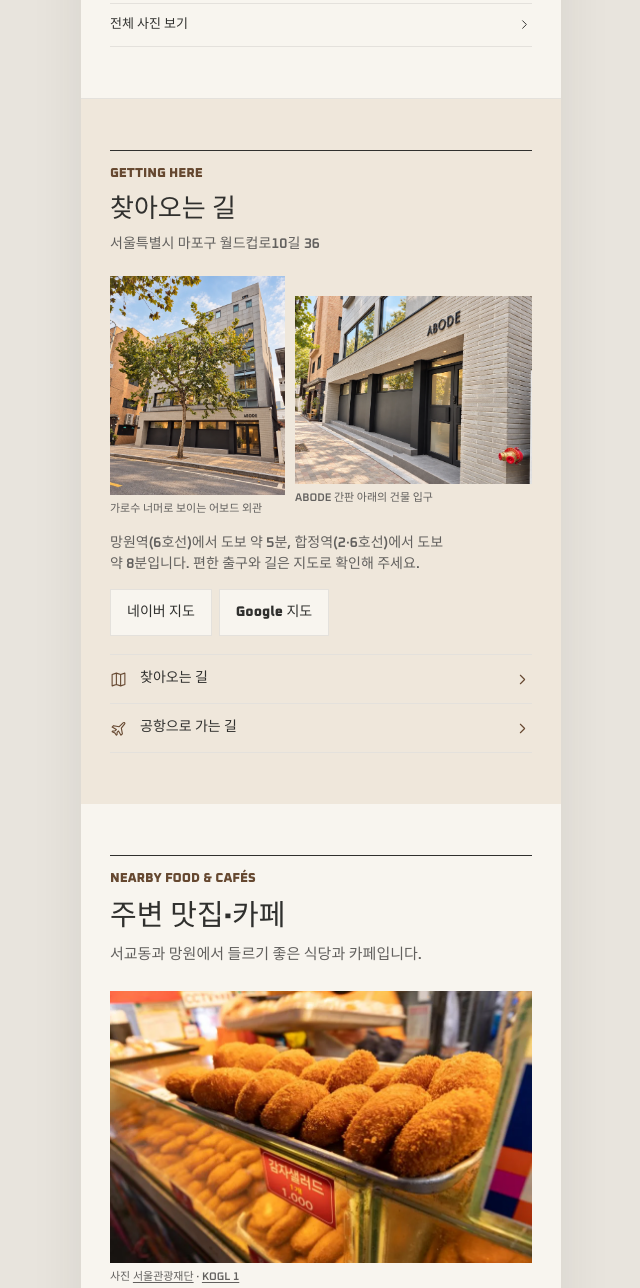
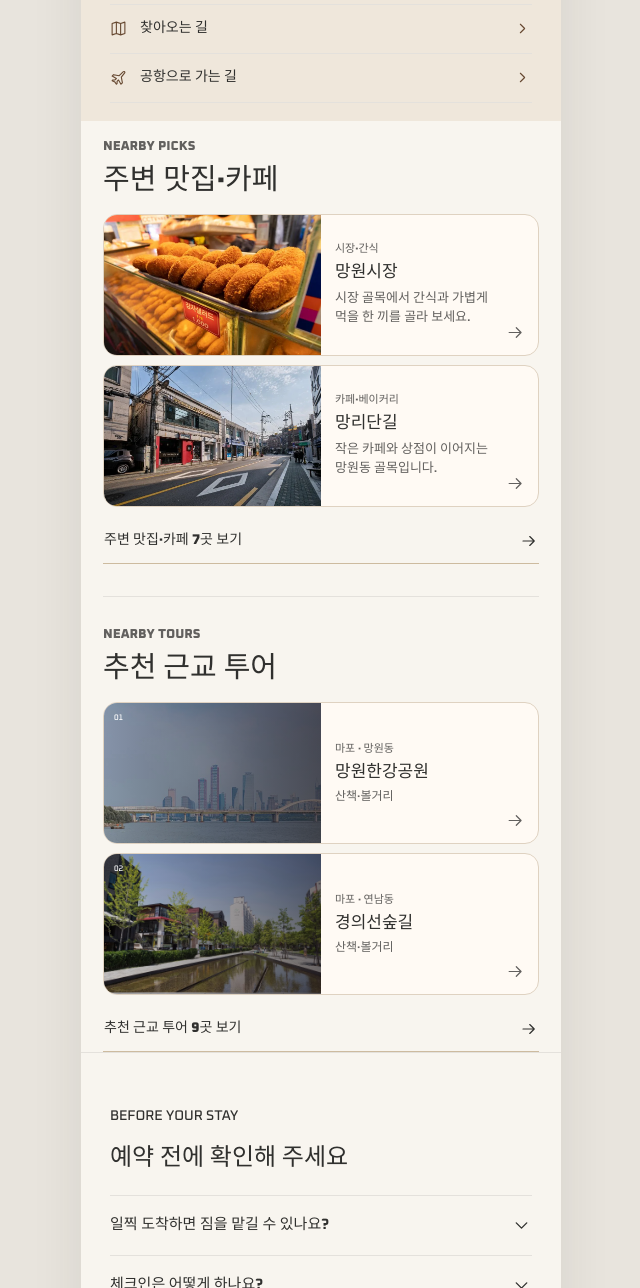
Before and after one commit to checkindirector/mobileguide_abode, a website with bundled scripts: page index.html in a window 1280 px wide. Shown: the part 3057-4345 px from the top of the page, without its empty margins (319-959 px from the left). Built offline with nearby package versions, Linux system fonts and the light colour scheme.

Commit message:
Match ABODE home previews to Another House

```diff
--- a/assets/app.js
+++ b/assets/app.js
@@ -25,6 +25,7 @@ const paths = {
   plane:'M21 5c0-1.5-1.5-2-2.5-1L13 9.5 5 8l-2 2 6 3.5-2 2H4l-1 1 4 2 2 3 1-1v-3l2-2 3.5 6 2-2-1.5-8L21 5Z',
   food:'M4 3v6c0 2 1 3 3 3s3-1 3-3V3m-3 0v18m12-18c-3 1-5 5-5 9h5m0-9v18',
   down:'m6 9 6 6 6-6', left:'m15 6-6 6 6 6', right:'m9 6 6 6-6 6',
+  forward:'M4 12h15m-6-6 6 6-6 6',
   close:'m6 6 12 12M18 6 6 18', copy:'M8 8h12v12H8zM16 4H4v12',
   expand:'M14 4h6v6m0-6-6 6M4 14v6h6m-6 0 6-6',
   search:'M10.5 3a7.5 7.5 0 1 0 0 15 7.5 7.5 0 1 0 0-15Zm5.3 12.8L21 21',
@@ -81,7 +82,8 @@ function sectionHeading(english, title, description = '') {
 }
 
 function siteFooter() {
-  return `<footer class="footer"><a class="wordmark" href="#home" aria-label="${t('brand')} · ${t('home')}">${brandMark}</a><p>${t('addresses')}</p><p>${t('stayBrand')}</p></footer>`;
+  const credits = route === 'home' ? `<details class="photo-credits"><summary>${t('photoSources')}</summary><ul>${places.filter(({ query }) => neighborhoodPhotos[query]).map((place) => `<li>${localize(place.name)} · ${photoAttribution(neighborhoodPhotos[place.query])}</li>`).join('')}</ul></details>` : '';
+  return `<footer class="footer"><a class="wordmark" href="#home" aria-label="${t('brand')} · ${t('home')}">${brandMark}</a><p>${t('addresses')}</p><p>${t('stayBrand')}</p>${credits}</footer>`;
 }
 
 function bookingBlock(isPage = false) {
@@ -130,13 +132,15 @@ function propertyPhoto(id) {
 }
 
 function roomsEditorial() {
-  const spread = [['dining','room-spread-lead'],['room-401','room-spread-bedroom'],['bathroom','room-spread-detail']];
-  return `<section class="section home-rooms">
-    <header class="editorial-heading">${sectionHeading('ROOMS & SPACES',t('roomTitle'),t('roomIntro'))}</header>
+  const spread = ['dining','room-401','bathroom'];
+  return `<section class="section home-rooms" aria-labelledby="home-room-title">
+    <header class="room-preview-heading">
+      <div><p class="room-preview-headline" lang="en">A warm stay<br>in Seogyo.</p><p class="eyebrow">ROOM PHOTOS</p><h2 id="home-room-title">${t('roomTitle')}</h2></div>
+      <a href="#rooms" aria-label="${t('galleryLink')}" class="room-preview-all"><span lang="en">VIEW ALL ↗</span></a>
+    </header>
     <div class="room-preview">
-      ${spread.map(([id,layout]) => `<a class="${layout}" href="#rooms" aria-label="${caption(id)} · ${t('galleryLink')}">${propertyPhoto(id)}</a>`).join('')}
+      ${spread.map((id) => `<a href="#rooms">${image(id)}</a>`).join('')}
     </div>
-    ${link('#rooms',`${t('galleryLink')}${icon('right')}`,'editorial-link editorial-action')}
   </section>`;
 }
 
@@ -171,12 +175,10 @@ function home() {
   <section class="section essentials">${sectionHeading('STAY ESSENTIALS',t('essentials'))}${quickLinks()}</section>
   <section class="section intro" id="intro">
     <header class="editorial-heading">${sectionHeading('ABODE JOURNAL',t('introTitle'),t('introText'))}</header>
-    ${propertyPhoto('room-201')}
   </section>
   ${roomsEditorial()}
   ${arrivalEditorial()}
-  ${nearbyPreview('food',t('food'),t('localFoodIntro'))}
-  ${nearbyPreview('tours',t('tours'),t('toursIntro'))}
+  <div class="home-neighborhood">${nearbyPreview('food')}${nearbyPreview('tours')}</div>
   ${faqBlock()}
   <section class="section guide-teaser">${sectionHeading('GUEST GUIDE',t('know'))}${guideLinks()}</section>
   ${bookingBlock()}`;
@@ -297,30 +299,34 @@ function placesFor(detail) {
   return places;
 }
 
-function neighborhoodPhoto(place) {
-  const { id,width,height,credit,author,source,license,terms,adapted } = neighborhoodPhotos[place.query];
-  return `<figure class="neighborhood-photo">
-    <img src="${imagePath(id)}" width="${width}" height="${height}" alt="" loading="lazy" decoding="async">
-    <figcaption>${t('photoCredit')} ${external(source,author ?? t(credit),'photo-credit-link')} · ${external(terms,license,'photo-credit-link')}${adapted ? ` · ${t('photoAdapted')}` : ''}</figcaption>
-  </figure>`;
+function photoAttribution({ credit,author,source,license,terms,adapted }) {
+  return `${external(source,author ?? t(credit),'photo-credit-link')} · ${external(terms,license,'photo-credit-link')}${adapted ? ` · ${t('photoAdapted')}` : ''}`;
 }
 
-function placeMap(place) {
-  return external(naver(place.query),`<span class="visually-hidden">${localize(place.name)} · </span>${t('viewMap')}${icon('right')}`,'editorial-link place-map');
+function neighborhoodImage({ id,width,height }) {
+  return `<img src="${imagePath(id)}" width="${width}" height="${height}" alt="" loading="lazy" decoding="async">`;
 }
 
-function nearbyPreview(detail, title, intro) {
+function neighborhoodPhoto(place) {
+  const photo = neighborhoodPhotos[place.query];
+  return `<figure class="neighborhood-photo">${neighborhoodImage(photo)}<figcaption>${t('photoCredit')} ${photoAttribution(photo)}</figcaption></figure>`;
+}
+
+function nearbyPreview(detail) {
+  const tours = detail === 'tours';
   const inSection = placesFor(detail);
-  const stories = inSection.filter(({ query }) => neighborhoodPhotos[query]);
-  const cafe = detail === 'food' && inSection.find(({ category,featured,query }) => category === 'cafes' && featured && !neighborhoodPhotos[query]);
-  return `<section class="section local-teaser neighborhood-${detail}">
-    <header class="editorial-heading">${sectionHeading(detail === 'food' ? 'NEARBY FOOD & CAFÉS' : 'NEARBY TOURS',title,intro)}</header>
-    <div class="place-spread">${stories.map((place) => `<article class="editorial-place">
-      ${neighborhoodPhoto(place)}
-      <div class="editorial-place-copy"><p class="editorial-category">${t(place.category)}</p><h3>${localize(place.name)}</h3><p class="body-copy">${localize(place.about)}</p>${placeMap(place)}</div>
-    </article>`).join('')}</div>
-    ${cafe ? `<article class="neighborhood-cafe"><div><p class="editorial-category">${t(cafe.category)}</p><h3>${localize(cafe.name)}</h3><p class="body-copy">${localize(cafe.about)}</p></div>${placeMap(cafe)}</article>` : ''}
-    ${link(`#local/${detail}`,`${t('allPlaces')}${icon('right')}`,'editorial-link editorial-action')}
+  const picks = inSection.filter(({ featured,query }) => featured && neighborhoodPhotos[query]).slice(0,2);
+  const href = `#local/${detail}`;
+  const title = t(tours ? 'homeTours' : 'food');
+  const more = t(tours ? 'homeToursMore' : 'homeFoodMore').replace('{n}',inSection.length);
+  return `<section class="nearby-preview neighborhood-${detail}" aria-labelledby="home-nearby-${detail}">
+    <p class="eyebrow" lang="en">${tours ? 'NEARBY TOURS' : 'NEARBY PICKS'}</p><h2 id="home-nearby-${detail}">${title}</h2>
+    <div class="nearby-list">${picks.map((place,i) => `<a class="nearby-card" href="${href}">
+      <span class="nearby-card-media">${neighborhoodImage(neighborhoodPhotos[place.query])}${tours ? `<span class="nearby-card-number" aria-hidden="true">${formatNumber(i+1)}</span>` : ''}</span>
+      <span class="nearby-card-copy"><small>${tours && place.area ? localize(place.area) : t(place.category)}</small><strong>${localize(place.name)}</strong><span class="nearby-card-description">${tours ? t(place.category) : localize(place.about)}</span></span>
+      ${icon('forward')}
+    </a>`).join('')}</div>
+    ${link(href,`<span>${more}</span>${icon('forward')}`,'nearby-all')}
   </section>`;
 }
 
--- a/assets/content.js
+++ b/assets/content.js
@@ -78,8 +78,8 @@ export const arrival = {
 export const places = [
   { group:'food', category:'market', featured:true, query:'망원시장', name:['망원시장','Mangwon Market','望遠市場','望远市场','望遠市場'], about:['시장 골목에서 간식과 가볍게 먹을 한 끼를 골라 보세요.','Pick up a snack or a casual meal in this neighborhood market.','市場の路地でおやつや軽い食事を探してみましょう。','在街坊市场选些小吃，或简单吃一餐。','在街坊市場挑些小吃，或簡單吃一餐。'], source:'https://access.visitkorea.or.kr/ms/detail.do?cotId=2e79d923-c59c-4058-b6c2-fbe316910e33' },
   { group:'food', category:'cafes', featured:true, query:'망리단길', name:['망리단길','Mangridan-gil','マンリダンギル','望理团路','望理團路'], about:['작은 카페와 상점이 이어지는 망원동 골목입니다.','A Mangwon neighborhood lane lined with small cafés and shops.','小さなカフェや店が並ぶ望遠洞の路地です。','望远洞一条聚集小咖啡馆和店铺的街巷。','望遠洞一條聚集小咖啡館與店舖的街巷。'], source:'https://korean.visitseoul.net/shopping/망리단길_/41785' },
-  { group:'walk', category:'walk', featured:true, query:'망원한강공원', name:['망원한강공원','Mangwon Hangang Park','望遠漢江公園','望远汉江公园','望遠漢江公園'], about:['강을 따라 걷거나 잔디에 앉아 쉬기 좋은 공원입니다.','Walk along the river or take a break on the lawn.','川沿いの散歩や芝生での休憩にぴったりの公園です。','适合沿江散步，或在草地上休息。','適合沿江散步，或在草地上休息。'], source:'https://hangang.seoul.go.kr/www/contents/668.do?mid=471' },
-  { group:'walk', category:'walk', featured:true, query:'경의선숲길 연남동', name:['경의선숲길','Gyeongui Line Forest Park','京義線スッキル','京义线森林公园','京義線森林公園'], about:['옛 철길을 따라 이어진 산책로를 걸으며 연남동을 둘러보세요.','Follow the former railway path and explore Yeonnam-dong along the way.','旧線路沿いの遊歩道を歩き、延南洞を散策できます。','沿旧铁路步道散步，顺路探索延南洞。','沿舊鐵路步道散步，順路探索延南洞。'], source:'https://korean.visitseoul.net/hallyu/도심-속-쉼터-경의선-숲길/KON017350' },
+  { group:'walk', category:'walk', featured:true, query:'망원한강공원', area:['마포 · 망원동','Mapo · Mangwon','麻浦・望遠洞','麻浦 · 望远洞','麻浦 · 望遠洞'], name:['망원한강공원','Mangwon Hangang Park','望遠漢江公園','望远汉江公园','望遠漢江公園'], about:['강을 따라 걷거나 잔디에 앉아 쉬기 좋은 공원입니다.','Walk along the river or take a break on the lawn.','川沿いの散歩や芝生での休憩にぴったりの公園です。','适合沿江散步，或在草地上休息。','適合沿江散步，或在草地上休息。'], source:'https://hangang.seoul.go.kr/www/contents/668.do?mid=471' },
+  { group:'walk', category:'walk', featured:true, query:'경의선숲길 연남동', area:['마포 · 연남동','Mapo · Yeonnam','麻浦・延南洞','麻浦 · 延南洞','麻浦 · 延南洞'], name:['경의선숲길','Gyeongui Line Forest Park','京義線スッキル','京义线森林公园','京義線森林公園'], about:['옛 철길을 따라 이어진 산책로를 걸으며 연남동을 둘러보세요.','Follow the former railway path and explore Yeonnam-dong along the way.','旧線路沿いの遊歩道を歩き、延南洞を散策できます。','沿旧铁路步道散步，顺路探索延南洞。','沿舊鐵路步道散步，順路探索延南洞。'], source:'https://korean.visitseoul.net/hallyu/도심-속-쉼터-경의선-숲길/KON017350' },
   { group:'walk', category:'walk', query:'홍대 걷고싶은거리', name:['홍대 걷고싶은거리','Hongdae Walking Street','弘大 散策通り','弘大步行街','弘大步行街'], about:['상점과 거리 공연이 모이는 홍대의 중심 거리입니다.','One of Hongdae’s main streets for shops and street performances.','店やストリートパフォーマンスが集まる弘大の中心通りです。','集聚商店和街头表演的弘大主要街道。','匯集商店和街頭表演的弘大主要街道。'], source:'https://korean.visitkorea.or.kr/detail/ms_detail.do?cotid=cde3497b-dcdc-4dd5-b941-38a69b88d9cc' },
   { group:'walk', category:'culture', featured:true, query:'문화비축기지', name:['문화비축기지','Oil Tank Culture Park','文化備蓄基地','文化储备基地','文化儲備基地'], about:['옛 석유 저장 시설을 전시와 공연을 위한 공간으로 바꾼 문화 공원입니다.','Former oil storage tanks now house exhibitions and performance spaces.','旧石油備蓄施設が展示や公演の空間に生まれ変わった文化公園です。','旧石油储存设施改建成展览和演出空间的文化公园。','舊石油儲存設施改建成展覽及演出空間的文化公園。'], source:'https://korean.visitseoul.net/area/parksseoul/KOP023543' },
   { group:'food', category:'cafes', featured:true, query:'루카스 초이스 서울 마포구 월드컵로10길 40', name:['루카스 초이스','Lucas Choice','ルーカスチョイス','Lucas Choice 咖啡馆','Lucas Choice 咖啡館'], about:['숙소 옆 월드컵로10길 40에 있는 카페입니다.','A café next to ABODE at 40 World Cup-ro 10-gil.','ABODEの隣、ワールドカップ路10ギル40にあるカフェです。','位于住宿隔壁、世界杯路10街40号的咖啡馆。','位於住宿隔壁、世界盃路10街40號的咖啡館。'] },
--- a/assets/i18n.js
+++ b/assets/i18n.js
@@ -103,8 +103,10 @@ const strings = {
   history:['역사·궁궐','History & palaces','歴史・宮殿','历史与宫殿','歷史與宮殿'],
   toursIntro:['마포의 산책 코스부터 서울의 문화와 역사까지 둘러보세요.','Explore Mapo on foot and discover Seoul’s culture and history.','麻浦の散歩コースからソウルの文化や歴史まで巡ってみましょう。','从麻浦漫步路线到首尔的文化与历史，尽情探索。','從麻浦漫步路線到首爾的文化與歷史，盡情探索。'],
   localFoodIntro:['서교동과 망원에서 들르기 좋은 식당과 카페입니다.','Places to eat and drink around Seogyo and Mangwon.','西橋洞や望遠で立ち寄りやすい飲食店やカフェです。','西桥洞与望远一带的餐馆和咖啡馆。','西橋洞與望遠一帶的餐館與咖啡館。'],
-  allPlaces:['모든 장소 보기','View all places','すべての場所を見る','查看所有地点','查看所有地點'],
-  viewMap:['지도에서 보기','Open map','地図で見る','查看地图','查看地圖'],
+  homeFoodMore:['주변 맛집·카페 {n}곳 보기','View {n} local food and café picks','周辺の飲食店・カフェ{n}選を見る','查看附近 {n} 处美食与咖啡馆','查看附近 {n} 處美食與咖啡館'],
+  homeTours:['추천 근교 투어','Nearby tours','近郊おすすめツアー','附近精选路线','附近精選路線'],
+  homeToursMore:['추천 근교 투어 {n}곳 보기','View {n} nearby tours','近郊スポット{n}選を見る','查看 {n} 个附近景点','查看 {n} 個附近景點'],
+  photoSources:['주변 사진 출처','Neighborhood photo credits','周辺写真の出典','周边照片来源','周邊照片來源'],
   photoCredit:['사진','Photo','写真','图片','圖片'],
   seoulTourism:['서울관광재단','Seoul Tourism Organization','ソウル観光財団','首尔观光财团','首爾觀光財團'],
   forestPhotographer:['한국관광공사 이범수','Lee Bumsu / Korea Tourism Organization','韓国観光公社 イ・ボムス','韩国旅游发展局 李范洙','韓國觀光公社 李范洙'],
--- a/assets/styles.css
+++ b/assets/styles.css
@@ -15,8 +15,6 @@
   --line: #E4E1DC;
   --sand: #EFE7DB;
   --journal-umber: #664830;
-  --journal-moss: #344A3B;
-  --journal-sage: #E8EDE3;
   --white: #FFF;
   --canvas: #E8E4DD;
   --width: 480px;
@@ -115,10 +113,8 @@ main:focus { outline: 0; }
 .intro .body-copy { font-size: 16px; line-height: 1.72; }
 .quick-help h2 { font-size: 25px; }
 .quick-help .eyebrow { font-size: 9px; font-weight: 500; }
-.home-rooms h2 { font-size: 24px; }
-.home-rooms .body-copy, .location-teaser .body-copy { font-size: 14px; line-height: 1.45; }
-.essentials .eyebrow, .location-teaser .eyebrow, .local-teaser .eyebrow { font-weight: 900; }
-.local-teaser h2 { font-size: 29px; }
+.location-teaser .body-copy { font-size: 14px; line-height: 1.45; }
+.essentials .eyebrow, .location-teaser .eyebrow { font-weight: 900; }
 .help-widget > .body-copy { font-size: 16px; line-height: 1.55; }
 :lang(ko) .body-copy { word-break: keep-all; overflow-wrap: anywhere; }
 :lang(ko) .steps li, :lang(ko) .item-copy small { word-break: keep-all; }
@@ -147,18 +143,19 @@ main:focus { outline: 0; }
 .editorial-heading .body-copy { margin-top: 9px; }
 .property-photo img, .neighborhood-photo img { width: 100%; height: auto; display: block; object-fit: cover; background: var(--sand); }
 .property-photo figcaption, .neighborhood-photo figcaption { padding-top: 6px; color: var(--muted); font-size: 11px; line-height: 1.45; overflow-wrap: anywhere; }
-.intro > .property-photo { margin: 28px 0 0 clamp(10px,9vw,45px); }
-.intro > .property-photo img { aspect-ratio: 4 / 3; }
-.intro > .property-photo figcaption { text-align: end; }
-.home-rooms { border-block: 1px solid var(--line); }
-.room-preview { display: grid; grid-template-columns: minmax(0,1.28fr) minmax(0,1fr); gap: 17px 10px; margin-top: 22px; }
-.room-preview a { display: block; }
-.room-spread-lead { grid-column: 1 / -1; }
-.room-spread-lead img { aspect-ratio: 1.38; }
-.room-spread-bedroom img { aspect-ratio: 1.2; }
-.room-spread-detail { margin-top: 21px; }
-.room-spread-detail img { aspect-ratio: .86; object-position: 50% 55%; }
-.location-teaser { background: var(--sand); }
+.home-rooms { padding: 36px 22px 12px; }
+.room-preview-heading { display: flex; align-items: flex-end; justify-content: space-between; gap: 18px; margin-bottom: 18px; }
+.room-preview-heading > div { min-width: 0; }
+.room-preview-headline { color: var(--journal-umber); font-size: 34px; font-weight: 500; line-height: .98; }
+.room-preview-heading .eyebrow { margin: 14px 0 9px; color: var(--muted); font-weight: 900; }
+.room-preview-heading h2 { font-size: 24px; }
+.room-preview-all { flex: none; padding: 8px 0; color: var(--journal-umber); font-size: 11px; font-weight: 500; }
+.room-preview { display: grid; grid-template-columns: minmax(0,1.24fr) minmax(0,.76fr); grid-template-rows: 214px 148px; gap: 8px; }
+.room-preview a { display: block; overflow: hidden; background: var(--sand); }
+.room-preview a:first-child { grid-row: 1 / 3; }
+.room-preview img { width: 100%; height: 100%; object-fit: cover; transition: transform .5s ease; }
+.room-preview a:focus-visible { outline-offset: -3px; }
+.location-teaser { background: var(--sand); padding-bottom: 18px; }
 .arrival-photos { display: grid; grid-template-columns: minmax(0,.85fr) minmax(0,1.15fr); align-items: start; gap: 10px; margin-top: 21px; }
 .arrival-photos img { aspect-ratio: 4 / 5; }
 .arrival-photos .property-photo:last-child { margin-top: 20px; }
@@ -168,31 +165,38 @@ main:focus { outline: 0; }
 .editorial-routes { border-top: 1px solid var(--line); margin-top: 18px; }
 .editorial-routes a { display: grid; grid-template-columns: 20px minmax(0,1fr) 18px; gap: 10px; align-items: center; min-height: 49px; padding: 7px 0; border-bottom: 1px solid var(--line); font-size: 14px; font-weight: 800; }
 .editorial-routes a > svg { width: 17px; height: 17px; color: var(--journal-umber); }
-.editorial-link { display: inline-flex; align-items: center; gap: 4px; min-height: 44px; max-width: 100%; font-size: 13px; font-weight: 800; line-height: 1.35; overflow-wrap: anywhere; }
-.editorial-link svg { width: 15px; height: 15px; }
-.editorial-action { justify-content: space-between; width: 100%; margin-top: 17px; border-block: 1px solid var(--line); }
-.editorial-link:hover, .editorial-routes a:hover { text-decoration: underline; text-underline-offset: 3px; }
-.local-teaser { border-bottom: 1px solid var(--line); }
-.neighborhood-food { background: var(--paper); }
-.neighborhood-tours { background: linear-gradient(180deg,var(--journal-sage),var(--paper) 85%); }
-.neighborhood-tours .editorial-heading .eyebrow, .neighborhood-tours .editorial-category { color: var(--journal-moss); }
-.place-spread { display: grid; gap: 18px 12px; margin-top: 23px; }
-.editorial-place { padding-bottom: 11px; border-bottom: 1px solid var(--line); min-width: 0; }
+.editorial-routes a:hover, .room-preview-all:hover, .nearby-all:hover { text-decoration: underline; text-underline-offset: 3px; }
+.home-neighborhood { padding: 18px 22px 0; }
+.nearby-preview .eyebrow { margin: 0 0 9px; color: var(--muted); font-weight: 900; }
+.nearby-preview h2 { margin: 0 0 16px; font-size: 29px; font-weight: 800; line-height: 1.2; }
+.neighborhood-tours { margin-top: 32px; padding-top: 30px; border-top: 1px solid var(--line); }
+.nearby-list { display: grid; gap: 9px; }
+.nearby-card { position: relative; display: grid; grid-template-columns: repeat(2,minmax(0,1fr)); grid-template-rows: minmax(0,1fr); width: 100%; height: 142px; border: 1px solid #DFD2C1; border-radius: 14px; overflow: hidden; background: #FFFAF4; }
+.nearby-card-media { position: relative; display: block; min-width: 0; overflow: hidden; background: var(--sand); }
+.nearby-card-media img { width: 100%; height: 100%; object-fit: cover; transition: transform .35s ease; }
+.neighborhood-tours .nearby-card-media::after { content: ''; position: absolute; inset: 0; background: linear-gradient(90deg,#160f122e,#160f129e); }
+.nearby-card-number { position: absolute; top: 9px; left: 10px; z-index: 1; color: white; font-size: 8px; font-weight: 500; }
+.nearby-card-copy { display: flex; flex-direction: column; align-items: flex-start; justify-content: center; min-width: 0; padding: 16px 36px 17px 14px; }
+.nearby-card-copy small { color: var(--muted); font-size: 11px; font-weight: 800; line-height: 1.2; }
+.nearby-card-copy strong { margin-top: 7px; font-size: 17px; font-weight: 800; line-height: 1.3; }
+.nearby-card-copy strong, .nearby-card-description { display: -webkit-box; -webkit-box-orient: vertical; -webkit-line-clamp: 2; overflow: hidden; word-break: keep-all; overflow-wrap: anywhere; }
+.nearby-card-description { margin-top: 6px; color: var(--muted); font-size: 13px; line-height: 1.45; }
+.neighborhood-tours .nearby-card-copy { padding: 14px 30px 14px 14px; }
+.neighborhood-tours .nearby-card-copy small { font-weight: 750; line-height: 1.25; }
+.neighborhood-tours .nearby-card-copy strong { margin-top: 6px; line-height: 1.25; }
+.neighborhood-tours .nearby-card-description { font-size: 12px; font-weight: 650; line-height: 1.35; }
+.nearby-card > svg { position: absolute; right: 13px; bottom: 13px; width: 19px; height: 19px; color: var(--muted); }
+.nearby-card:focus-visible { outline-offset: 2px; }
+.nearby-all { display: flex; justify-content: space-between; align-items: center; gap: 12px; margin-top: 10px; padding: 13px 1px 11px; border-bottom: 1px solid #CDBB9F; font-size: 14px; font-weight: 800; }
+.nearby-all svg { width: 18px; height: 18px; }
 .neighborhood-photo img { aspect-ratio: 1.55; }
-.editorial-place-copy { margin-top: 10px; }
-.editorial-place h3, .neighborhood-cafe h3 { font-size: 21px; font-weight: 800; line-height: 1.24; word-break: keep-all; overflow-wrap: anywhere; }
-.editorial-place .body-copy, .neighborhood-cafe .body-copy { margin-top: 6px; font-size: 14px; line-height: 1.55; overflow-wrap: anywhere; }
-.editorial-category { margin-bottom: 4px; color: var(--journal-umber); font-size: 12px; font-weight: 800; }
 .photo-credit-link { text-decoration: underline; text-underline-offset: 2px; }
 .photo-credit-link:last-of-type { white-space: nowrap; }
-.neighborhood-food .editorial-place + .editorial-place { display: grid; grid-template-columns: minmax(0,1fr) minmax(0,1fr); align-items: start; gap: 12px; }
-.neighborhood-food .editorial-place + .editorial-place img { aspect-ratio: 1.04; }
-.neighborhood-food .editorial-place + .editorial-place .editorial-place-copy { margin-top: 0; }
-.neighborhood-cafe { display: grid; grid-template-columns: minmax(0,1.4fr) minmax(0,.6fr); align-items: end; gap: 8px; padding: 14px; margin-top: 16px; background: var(--sand); }
-.neighborhood-tours .place-spread { grid-template-columns: repeat(2,minmax(0,1fr)); }
-.neighborhood-tours .editorial-place:first-child { grid-column: 1 / -1; }
-.neighborhood-tours .editorial-place:not(:first-child) img { aspect-ratio: 1.1; object-position: 50% 42%; }
 .place .neighborhood-photo { margin-bottom: 13px; }
+@media (hover: hover) {
+  .room-preview a:hover img { transform: scale(1.035); }
+  .nearby-card:hover img { transform: scale(1.04); }
+}
 
 .button { display: inline-flex; justify-content: center; align-items: center; gap: 7px; min-height: 47px; padding: 9px 16px; border: 1px solid var(--ink); background: var(--ink); color: var(--paper); font-weight: 800; font-size: 14px; line-height: 1.55; text-align: center; }
 .section > .button { margin-top: 21px; }
@@ -218,6 +222,10 @@ main:focus { outline: 0; }
 .footer { padding: 31px var(--gutter) calc(91px + var(--safe)); border-top: 1px solid var(--line); }
 .footer .wordmark { margin-bottom: 5px; }
 .footer p { font-size: 13px; color: var(--muted); }
+.photo-credits { margin-top: 7px; color: var(--muted); font-size: 12px; line-height: 1.5; }
+.photo-credits summary { width: fit-content; padding: 12px 0; cursor: pointer; }
+.photo-credits ul { margin: 0; padding-left: 19px; }
+.photo-credits li + li { margin-top: 5px; }
 
 .bottom {
   position: fixed; left: 50%; bottom: 0; transform: translateX(-50%); z-index: 4;
@@ -344,6 +352,9 @@ dialog::backdrop { background: #17130e92; }
 
 @media (max-width: 380px) {
   :root { --page-title-size: 35px; --wifi-title-size: 38px; }
+  .home-rooms { padding-inline: 16px; }
+  .room-preview { grid-template-rows: 190px 132px; }
+  .home-neighborhood { padding-inline: 14px; }
   .gallery-filters .filters button { font-size: 14px; }
   .drawer-copy strong { font-size: 17px; }
   .drawer-copy small { font-size: 12px; }
```
Also changed, not shown: README.md.
